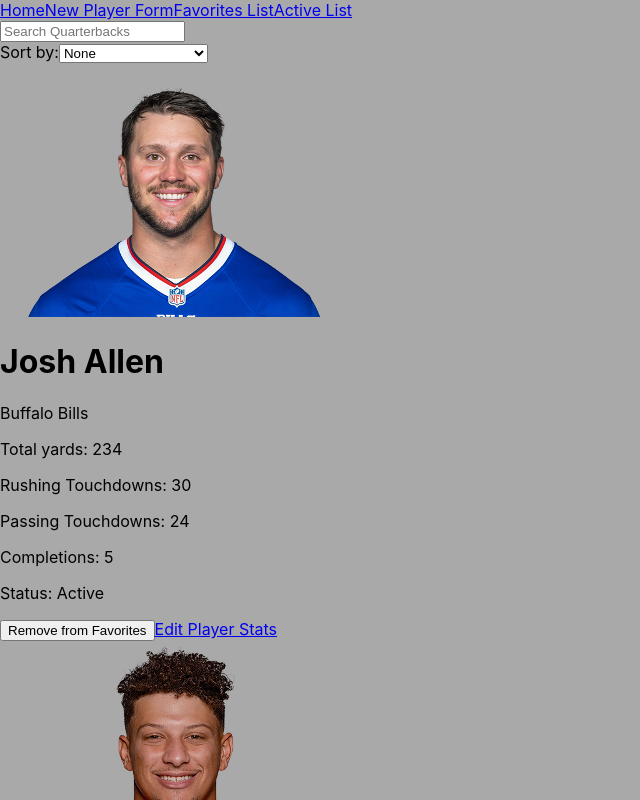
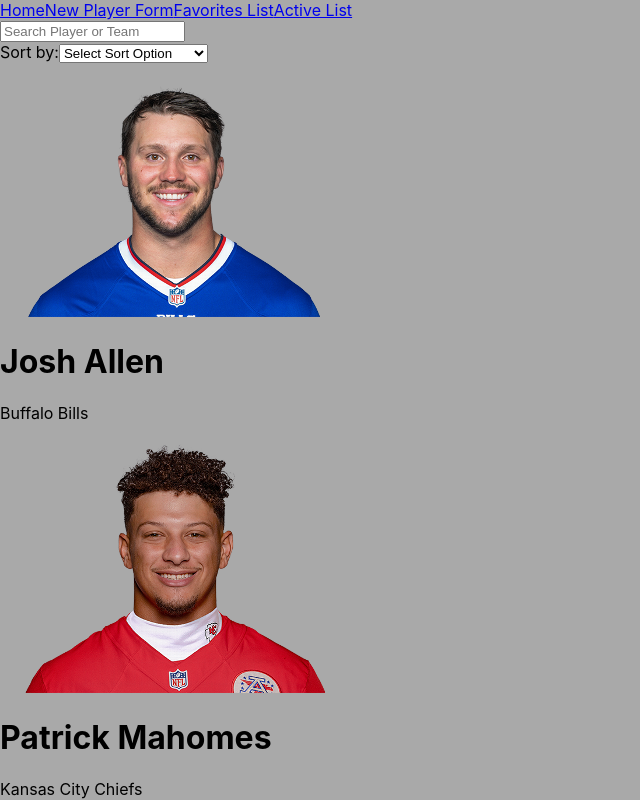
Before and after one commit to sassek70/Phase-2-Project, a React (Create React App) app in the folder qb-stat-tracker/: page / in a window 1280 px wide. Shown: the top 800 px of the page, without its empty margins (0-640 px from the left). Built offline with nearby package versions, Linux system fonts and the light colour scheme; data requests are answered from the project's data file.

Commit message:
added card sides

```diff
--- a/qb-stat-tracker/src/components/PlayerCards.js
+++ b/qb-stat-tracker/src/components/PlayerCards.js
@@ -5,6 +5,7 @@
 
 const PlayerCard = ({id, name, team, image, yards, rtouchdowns, ptouchdowns, completions, favorited, status, handleFavoriteChange}) => {
     const [isFavorited, setIsFavorited] = useState(favorited)
+    const [showDetails, setShowDetails] = useState(false)
 
     const toggleFavorite = () => {
         setIsFavorited((isFavorited) => !isFavorited)
@@ -31,15 +32,18 @@
         })
     }
 
+    const showStats = () =>{
+        setShowDetails(!showDetails)
+    }
 
 
 
     return (
         <>
-            <img src={image} alt={name}/>
+            <img src={image} alt={name} onClick={showStats}/>
             <div>
-                <h1>{name}</h1>
-                <p>{team}</p>
+                {showDetails ?
+                <>
                 <p>Total yards: {yards}</p>
                 <p>Rushing Touchdowns: {rtouchdowns}</p>
                 <p>Passing Touchdowns: {ptouchdowns}</p>
@@ -51,13 +55,16 @@
                     <button onClick={toggleFavorite}>Add to Favorites</button>
                 }
                 <Link to={`/player/${id}/EditForm`}>Edit Player Stats</Link>
+                </>
+                :
+                <>
+                <h1>{name}</h1>
+                <p>{team}</p>
+                </>
+            }
             </div>
         </>
     )
 }
 
 export default PlayerCard
-
-
-
-{/* <EditForm id={id} name={name} team={team} image={image} yards={yards} rtouchdowns={rtouchdowns} ptouchdowns={ptouchdowns} completions={completions} favorited={favorited}/> */}
--- a/qb-stat-tracker/src/components/Search.js
+++ b/qb-stat-tracker/src/components/Search.js
@@ -5,7 +5,7 @@
         <div>
         <input type="text"
         id = "search"
-        placeholder="Search Quarterbacks"
+        placeholder="Search Player or Team"
         onChange={(e) => props.changeSearch(e.target.value)}
         />
         </div>
--- a/qb-stat-tracker/src/components/Sort.js
+++ b/qb-stat-tracker/src/components/Sort.js
@@ -4,7 +4,7 @@
         <div>
             Sort by:
                 <select onChange={(e) => props.changeSortBy(e.target.value)}>
-                    <option value ="None">None</option>
+                    <option value ="None" selected hidden disabled>Select Sort Option</option>
                     <option value ="Yards">Yards</option>
                     <option value ="Rushing Touchdowns">Rushing Touchdowns</option>
                     <option value ="Passing Touchdowns">Passing Touchdowns</option>
```
